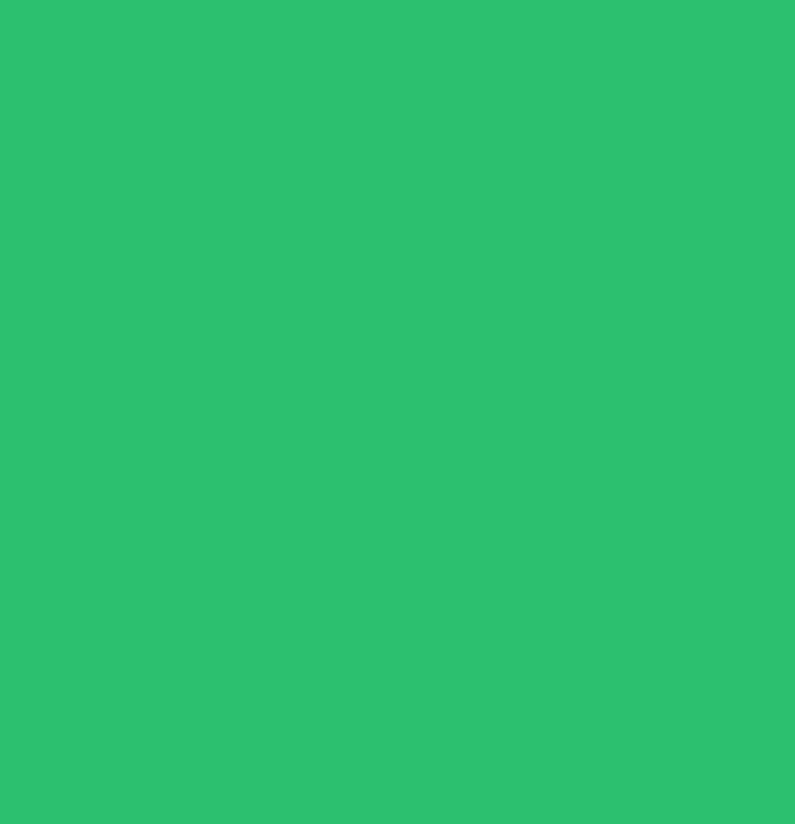
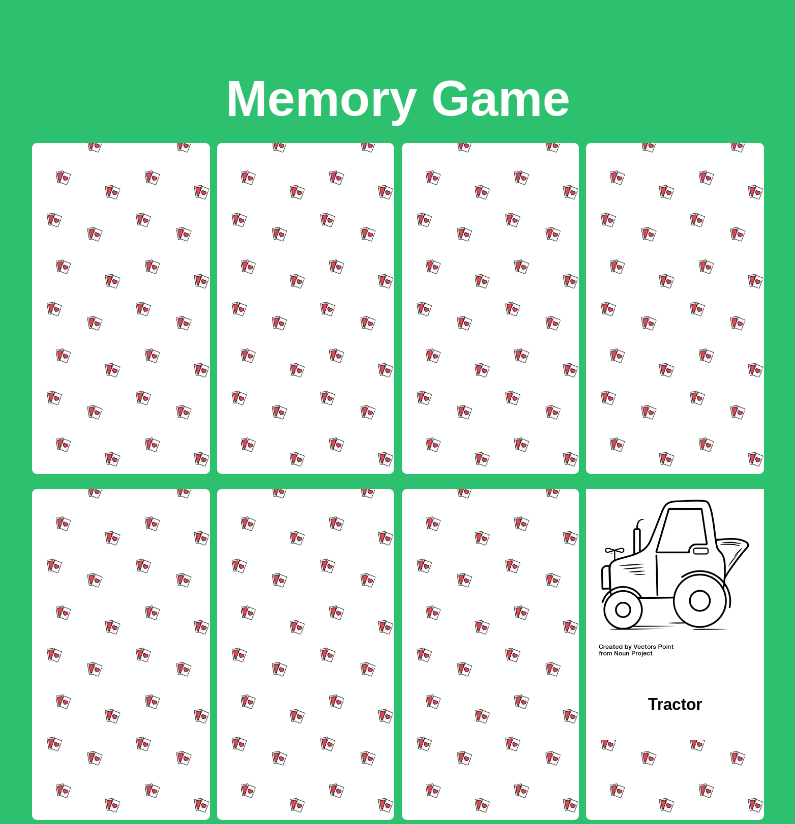
Before and after one commit to SimonePerucino/-html-css-memory, a plain HTML site: page index.html in a window 1280 px wide. Shown: the top 824 px of the page, without its empty margins (242-1037 px from the left). Drawn offline with Linux system fonts and the light colour scheme.

Commit message:
Esercizio funzionante

```diff
--- a/index.html
+++ b/index.html
@@ -9,7 +9,133 @@
 </head>
 <body>
 
-    <div>
+    <div class="container">
+        <header>
+            <h1 class="intestazione margin-bot-15px">Memory Game</h1>
+        </header>
+
+        <main>
+            <div class="contenitore-immagini">
+                <!-- prima riga -->
+                <div class="row clearfix margin-bot-15px">
+
+
+                    <div class="item margin-10px  ">
+                        <div class="item-content">
+                            <img src="img/noun_Tractor_3134797.png" alt="trattore">
+                            <h4>Tractor</h4>
+                        </div>
+
+                    </div>
+
+                    <div class="item margin-10px">
+                        <div class="item-content">
+                            <img src="img/noun_Tractor_3134797.png" alt="trattore">
+                            <h4>Tractor</h4>
+                        </div>
+
+                    </div>
+
+                    <div class="item margin-10px">
+                        <div class="item-content">
+                            <img src="img/noun_Tractor_3134797.png" alt="trattore">
+                            <h4>Tractor</h4>
+                        </div>
+
+                    </div>
+
+                    <div class="item">
+                        <div class="item-content">
+                            <img src="img/noun_Tractor_3134797.png" alt="trattore">
+                            <h4>Tractor</h4>
+                        </div>
+
+                    </div>
+
+                </div>
+                <!-- seconda riga -->
+                <div class="row clearfix margin-bot-15px">
+
+
+                    <div class="item margin-10px ">
+                        <div class="item-content">
+                            <img src="img/noun_Tractor_3134797.png" alt="trattore">
+                            <h4>Tractor</h4>
+                        </div>
+
+                    </div>
+
+                    <div class="item margin-10px">
+                        <div class="item-content">
+                            <img src="img/noun_Tractor_3134797.png" alt="trattore">
+                            <h4>Tractor</h4>
+                        </div>
+
+                    </div>
+
+                    <div class="item margin-10px">
+                        <div class="item-content">
+                            <img src="img/noun_Tractor_3134797.png" alt="trattore">
+                            <h4>Tractor</h4>
+                        </div>
+
+                    </div>
+
+                    <div class="item">
+                        <div class="item-content visibile">
+                            <img src="img/noun_Tractor_3134797.png" alt="trattore">
+                            <h4>Tractor</h4>
+                        </div>
+
+
+                    </div>
+
+                </div>
+                <!-- terza riga -->
+                <div class="row clearfix margin-bot-15px">
+
+
+                    <div class="item margin-10px ">
+                        <div class="item-content">
+                            <img src="img/noun_Tractor_3134797.png" alt="trattore">
+                            <h4>Tractor</h4>
+                        </div>
+
+                    </div>
+
+                    <div class="item margin-10px">
+                        <div class="item-content">
+                            <img src="img/noun_Tractor_3134797.png" alt="trattore">
+                            <h4>Tractor</h4>
+                        </div>
+
+                    </div>
+
+                    <div class="item margin-10px">
+                        <div class="item-content">
+                            <img src="img/noun_Tractor_3134797.png" alt="trattore">
+                            <h4>Tractor</h4>
+                        </div>
+
+                    </div>
+
+                    <div class="item">
+                        <div class="item-content">
+                            <img src="img/noun_Tractor_3134797.png" alt="trattore">
+                            <h4>Tractor</h4>
+                        </div>
+
+                    </div>
+
+                </div>
+            </div>
+
+
+
+
+
+
+        </main>
 
 
     </div>
--- a/style.css
+++ b/style.css
@@ -14,10 +14,86 @@ body *{
 }
 
 /* contenitore principale */
-body > div{
+.container{
     width: 70%;
-    height: 800px;
+    /* height: 1500px; */
     margin: auto;
     margin-top: 50px;
     padding: 20px;
+    /* background-color: rgb(23, 0, 228); */
 }
+
+.intestazione{
+    color: white;
+    text-align: center;
+    font-size: 50px;
+}
+
+.contenitore-immagini{
+    width: 95%;
+    /* height: 1300px; */
+    margin: auto;
+    /* background-color: red; */
+
+}
+.row{
+    width: 90%;
+    /* background-color: green; */
+    margin: auto;
+
+}
+
+.item{
+    background-image: url(img/pattern.png);
+    float: left;
+    width: 24.25%;
+    height: 331px;
+    background-size: contain;
+    border-radius: 5px;
+
+}
+
+.clearfix::after{
+    content: "";
+    display: table;
+    clear: both;
+}
+
+.item img{
+    width: 100%;
+}
+
+.item  h4{
+    text-align: center;
+    /* background-color: salmon; */
+    height: 70px;
+    line-height:70px;
+}
+
+.item:hover{
+    background-image: none;
+    background-color: white;
+
+}
+
+.item-content{
+    display: none;
+}
+
+.item:hover .item-content{
+    display: block;
+}
+
+.margin-10px{
+    margin-right: 1%;
+
+}
+
+.margin-bot-15px{
+    margin-bottom: 15px;
+}
+
+.item-content.visibile{
+    display: block;
+    background-color: white;
+}
```
